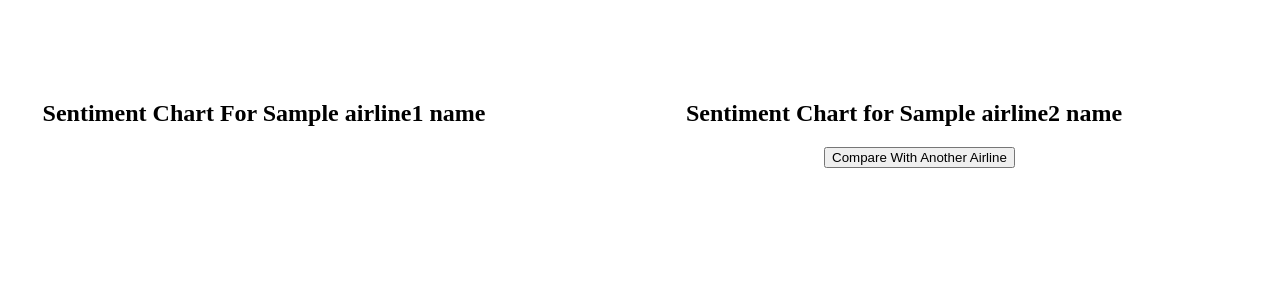
After one commit to nickgambirasi/sentiment-analysis, a Flask app: template app/templates/compare.html in a window 1280 px wide. The commit adds this page. Shown: the top 300 px of the page. Run offline with Flask 3, Linux system fonts and the light colour scheme; the template is opened without the code that fills it: most values are stand-ins (such as "Sample title", 1, 10 or a date in 2020); some libraries are stand-ins or nearby versions.

Commit message:
new compare functionality addition + new styles for comparison + new buttons for comparisons and new airline selection (#15)
Co-authored-by: Nick <nickgambirasi@gmail.com>

```diff
--- a/app/app.py
+++ b/app/app.py
@@ -30,6 +30,10 @@ APP_ROOT = os.path.abspath(os.path.dirname(__file__))
 app = Flask(__name__)
 
 global pred_data
+global airlines
+
+pred_data = None
+airlines = []
 
 
 @app.route("/")
@@ -40,11 +44,14 @@ def redirect():
 @app.route("/select-airline")
 def select_airline():
     global pred_data
-    pred_data = collect_and_predict()
-    airlines = []
-    with open(os.path.join(APP_ROOT, os.pardir, "data/airlines.txt")) as f:
-        for line in f.readlines():
-            airlines.append(line.strip().replace(" ", "_"))
+    global airlines
+
+    if pred_data is None:
+        pred_data = collect_and_predict()
+    if not airlines:
+        with open(os.path.join(APP_ROOT, os.pardir, "data/airlines.txt")) as f:
+            for line in f.readlines():
+                airlines.append(line.strip().replace(" ", "_"))
     context = {"airlines": airlines}
     return render_template("homepage.html", **context)
 
@@ -56,10 +63,40 @@ def results(airline_name: str):
     from the initial webpage.
     """
     global pred_data
-    # collects all prediction data
-    airline_name = airline_name.replace("_", " ")
-    airline_data = pred_data.query("airline==@airline_name")
-    return render_template("results.html", graphJSON=plot_data(data_df=airline_data))
+    global airlines
+
+    airlines_copy = airlines.copy()
+    try:
+        airlines_copy.remove(airline_name)
+    except ValueError as e:
+        pass
+    airline_data = pred_data.query("airline==@airline_name.replace('_', ' ')")
+    context = {
+        "graphJSON": plot_data(data_df=airline_data),
+        "airline": airline_name,
+        "unselected_airlines": airlines_copy,
+    }
+    return render_template("results.html", **context)
+
+
+@app.route("/analysis/compare/<airline1_name>+<airline2_name>")
+def compare(airline1_name: str, airline2_name: str):
+    global pred_data
+
+    # airline1_name = airline1_name.replace("_", " ")
+    # airline2_name = airline2_name.replace("_", " ")
+
+    airline1_data = pred_data.query("airline==@airline1_name.replace('_', ' ')")
+    airline2_data = pred_data.query("airline==@airline2_name.replace('_', ' ')")
+
+    context = {
+        "airline1_name": airline1_name,
+        "airline2_name": airline2_name,
+        "airline1_graphJSON": plot_data(data_df=airline1_data),
+        "airline2_graphJSON": plot_data(data_df=airline2_data),
+    }
+
+    return render_template("compare.html", **context)
 
 
 if __name__ == "__main__":
--- a/app/static/styles.css
+++ b/app/static/styles.css
@@ -58,12 +58,61 @@
 }
 
 .single-airline-analysis-body h2 {
+    width: 50%;
+    position: absolute;
+    top: 0%;
+    left: -5%;
     text-align: center;
 }
 
 .single-airline-analysis-body div {
+    width: 50%;
+    position: absolute;
+    top: 15%;
+    left: -5%;
     align-items: center;
 }
+
+.new-airline-link {
+    position: absolute;
+    left: 11%;
+    bottom: 35%;
+}
+
+.compare-container {
+    width: 50%;
+    position: absolute;
+    top: 10%;
+    margin-left: 55%;
+}
+
+.airline1 {
+    width: 50%;
+    position: absolute;
+    top: 10%;
+    margin-left: -5%;
+}
+
+.airline1 h2 {
+    text-align: center;
+}
+
+.airline2 {
+    width: 50%;
+    position: absolute;
+    top: 10%;
+    margin-left: 45%;
+}
+
+.airline2 h2 {
+    text-align: center;
+}
+
+.airline2 a {
+    position: absolute;
+    margin-left: 37.5%;
+}
+
 
 @keyframes spin {
     0% {transform: rotate(0deg)}
--- /dev/null
+++ b/app/templates/compare.html
@@ -0,0 +1,31 @@
+<!DOCTYPE html>
+<html>
+    <head>
+        <title>Compare {{ airline1_name }} and {{ airline2_name }}</title>
+        <link rel="stylesheet" href="{{ url_for('static', filename='styles.css') }}">
+    </head>
+
+    <body class="two-airline-comparison-body">
+
+        <div class="airline1">
+            <h2>Sentiment Chart For {{ airline1_name.replace("_", " ") }}</h2>
+            <div id="airline1-chart" class="chart"></div>
+        </div>
+
+        <div class="airline2">
+           <h2>Sentiment Chart for {{ airline2_name.replace("_", " ") }}</h2>
+           <div id="airline2-chart" class="chart"></div>
+           <a href="/analysis/{{ airline1_name }}">
+                <button>Compare With Another Airline</button>
+           </a>
+        </div>
+    </body>
+
+    <script src="https://cdn.plot.ly/plotly-latest.min.js"></script>
+    <script type="text/javascript">
+        var airline1_graphs = {{ airline1_graphJSON | safe }}
+        Plotly.plot('airline1-chart', airline1_graphs, {})
+        var airline2_graphs = {{ airline2_graphJSON | safe }}
+        Plotly.plot('airline2-chart', airline2_graphs, {})
+    </script>
+</html>
```
